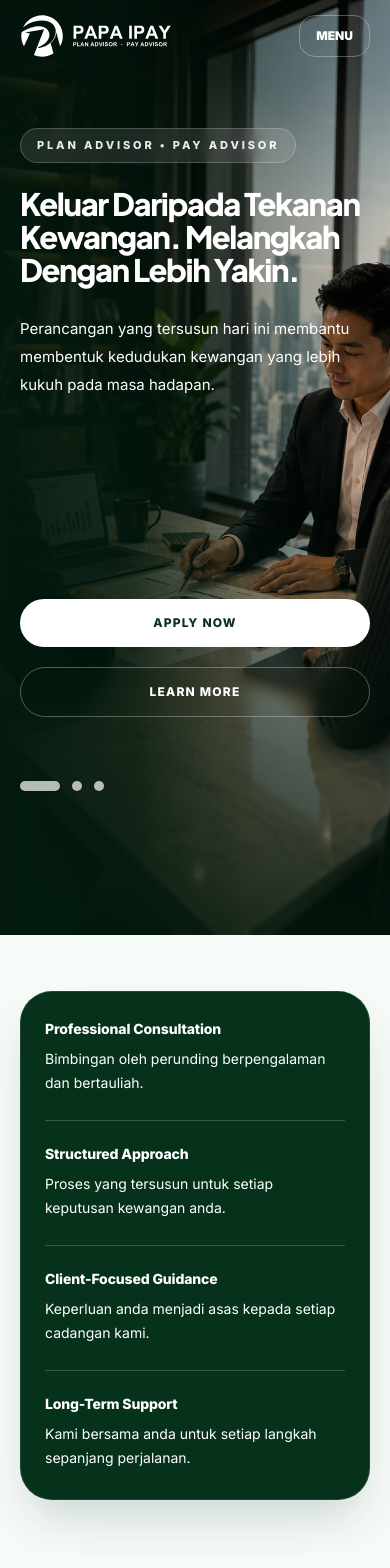
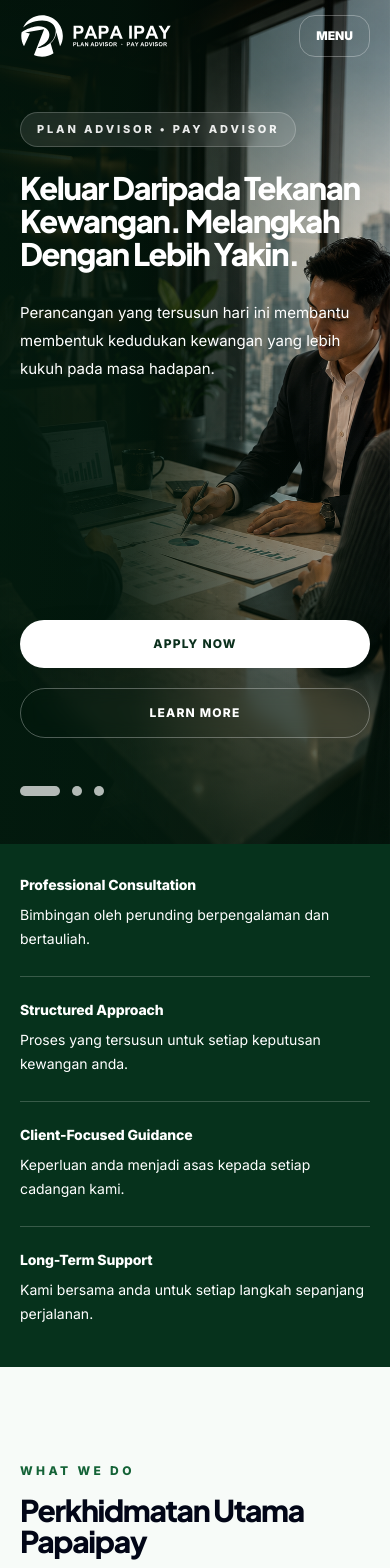
Before and after one commit to Neugens-Solution/papaipay-website, a Next.js app: page / in a window 390 px wide. Shown: the top 1568 px of the page. Built offline with nearby package versions, Linux system fonts and the light colour scheme.

Commit message:
style: refine mobile hero grouping and trust panel

```diff
--- a/app/page.tsx
+++ b/app/page.tsx
@@ -119,10 +119,11 @@ function HeroSlider() {
       </div>
       <div className="absolute inset-0 bg-[linear-gradient(90deg,rgba(3,26,14,0.96)_0%,rgba(3,26,14,0.82)_34%,rgba(3,26,14,0.34)_64%,rgba(3,26,14,0.04)_100%)]" />
       <div className="absolute inset-0 bg-gradient-to-t from-[#031a0e]/70 via-transparent to-black/20" />
-      <div className="relative mx-auto grid min-h-screen max-w-7xl items-start px-5 pb-36 pt-32 md:items-center md:pb-28 md:pt-28 lg:px-8 lg:pb-36 lg:pt-32">
-        <div className="max-w-[700px]">
-          <div className="mb-6 inline-flex rounded-full border border-white/20 bg-white/10 px-4 py-2 text-[11px] font-extrabold uppercase tracking-[0.26em] text-white/90 backdrop-blur">Plan Advisor • Pay Advisor</div>
-          <div className="relative min-h-[380px] md:min-h-[330px] lg:min-h-[340px]">
+      <div className="relative mx-auto grid min-h-screen max-w-7xl items-start px-5 pb-12 pt-28 md:items-center md:pb-28 md:pt-28 lg:px-8 lg:pb-36 lg:pt-32">
+        <div className="flex min-h-[calc(100vh-10rem)] max-w-[700px] flex-col md:block md:min-h-0">
+          <div>
+            <div className="mb-6 inline-flex rounded-full border border-white/20 bg-white/10 px-4 py-2 text-[11px] font-extrabold uppercase tracking-[0.26em] text-white/90 backdrop-blur">Plan Advisor • Pay Advisor</div>
+          <div className="relative min-h-[310px] md:min-h-[330px] lg:min-h-[340px]">
             {heroSlides.map((slide, index) => (
               <div key={slide.title} className={`absolute inset-0 opacity-0 ${index === 0 ? "animate-[copyOne_18s_infinite]" : index === 1 ? "animate-[copyTwo_18s_infinite]" : "animate-[copyThree_18s_infinite]"}`}>
                 <h1 className="max-w-[680px] text-[31px] font-extrabold leading-[1.08] tracking-[-0.045em] md:text-[48px] lg:text-[56px] xl:text-[60px]">{slide.title}</h1>
@@ -130,12 +131,15 @@ function HeroSlider() {
               </div>
             ))}
           </div>
-          <div className="mt-8 flex flex-col gap-5 md:mt-1 md:gap-3 sm:flex-row">
-            <a href="#mohon" className="rounded-full bg-white px-7 py-4 text-center text-xs font-extrabold uppercase tracking-[0.1em] text-brand-900 shadow-2xl transition hover:-translate-y-0.5">Apply Now</a>
-            <a href="#henry" className="rounded-full border border-white/30 px-7 py-4 text-center text-xs font-extrabold uppercase tracking-[0.1em] text-white backdrop-blur transition hover:bg-white/10">Learn More</a>
           </div>
-          <div className="mt-16 flex gap-3 md:mt-9">
-            {heroSlides.map((slide, index) => <span key={slide.image} className={`h-2.5 rounded-full bg-white/70 ${index === 0 ? "w-10" : "w-2.5"}`} />)}
+          <div className="mt-auto pt-10 md:mt-0 md:pt-0">
+            <div className="flex flex-col gap-5 md:mt-1 md:gap-3 sm:flex-row">
+              <a href="#mohon" className="rounded-full bg-white px-7 py-4 text-center text-xs font-extrabold uppercase tracking-[0.1em] text-brand-900 shadow-2xl transition hover:-translate-y-0.5">Apply Now</a>
+              <a href="#henry" className="rounded-full border border-white/30 px-7 py-4 text-center text-xs font-extrabold uppercase tracking-[0.1em] text-white backdrop-blur transition hover:bg-white/10">Learn More</a>
+            </div>
+            <div className="mt-12 flex gap-3 md:mt-9">
+              {heroSlides.map((slide, index) => <span key={slide.image} className={`h-2.5 rounded-full bg-white/70 ${index === 0 ? "w-10" : "w-2.5"}`} />)}
+            </div>
           </div>
         </div>
       </div>
@@ -216,8 +220,8 @@ export default function Home() {
       <Header />
       <HeroSlider />
 
-      <section className="px-5 py-14 lg:hidden">
-        <div className="mx-auto max-w-7xl rounded-[2rem] border border-white/10 bg-[#06321c] px-6 py-7 text-white shadow-2xl shadow-emerald-950/20">
+      <section className="bg-[#06321c] px-5 pb-10 pt-8 text-white lg:hidden">
+        <div className="mx-auto max-w-7xl">
           {heroTrustItems.map(([title, text], index) => (
             <div key={title}>
               <div className="text-sm font-extrabold tracking-[-0.01em] text-white">{title}</div>
```
